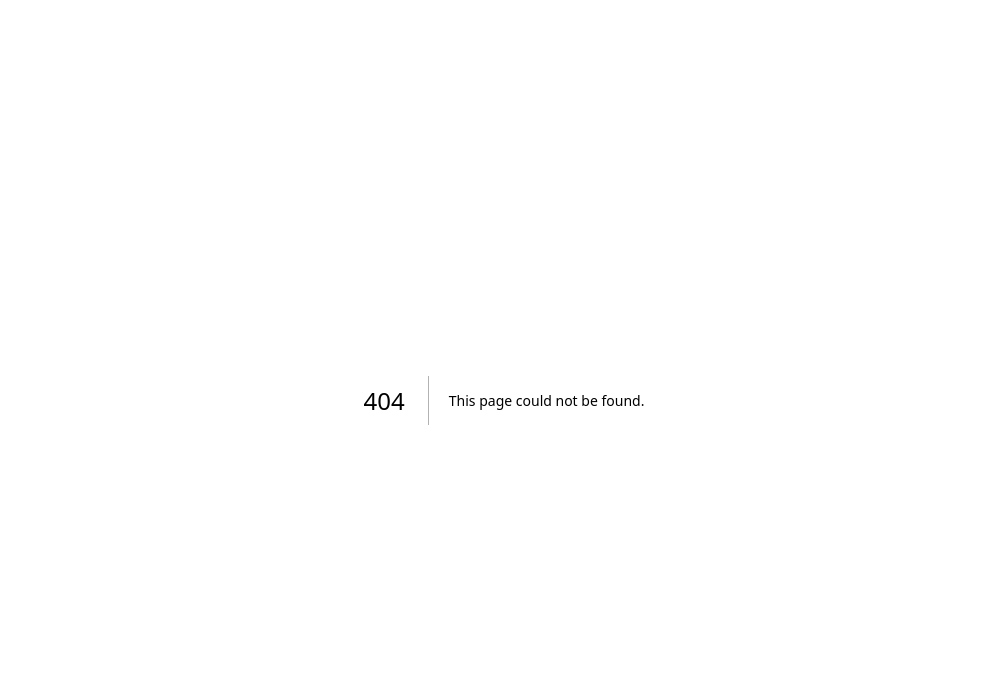
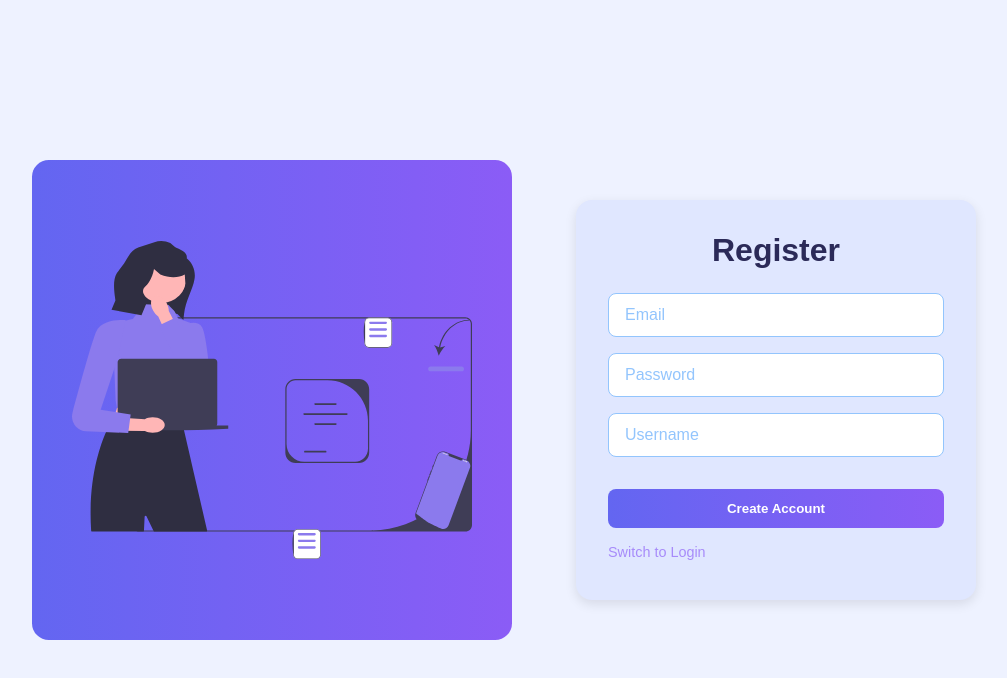
Before and after one commit to Matiaszz/SkillVaultFrontend, a Next.js app: page /auth in a window 1280 px wide. Before the commit this address had no page. Shown: the top 678 px of the page, without its empty margins (136-1143 px from the left). Built offline with nearby package versions, Linux system fonts and the light colour scheme.

Commit message:
feat: authentication basic visual was implemented

```diff
--- a/package.json
+++ b/package.json
@@ -9,6 +9,7 @@
     "lint": "next lint"
   },
   "dependencies": {
+    "framer-motion": "^12.23.3",
     "lucide-react": "^0.525.0",
     "next": "15.3.5",
     "next-themes": "^0.4.6",
--- /dev/null
+++ b/src/app/auth/page.tsx
@@ -0,0 +1,65 @@
+'use client';
+import '@/app/styles/auth/authStyle.scss';
+import '@/app/styles/globals.scss';
+import { useTheme } from '@/app/utils';
+import WorkerSvg from '../../../public/presentation_worker.svg';
+import Image from 'next/image';
+import { useState } from 'react';
+import { AnimatePresence, motion } from 'framer-motion';
+
+export default function Auth() {
+    const theme = useTheme();
+
+    const [endpoint, setEndpoint] = useState<'register' | 'login'>('register');
+    const [prevEndpoint, setPrevEndpoint] = useState<'register' | 'login'>('register');
+
+    const switchFormState = () => {
+        setPrevEndpoint(endpoint);
+        setEndpoint(prev => (prev === 'register' ? 'login' : 'register'));
+    };
+
+    const getDirection = () => {
+        return endpoint === 'register' && prevEndpoint === 'login' ? -1 : 1;
+    };
+
+    const direction = getDirection();
+
+    return (
+        <section className={`section ${theme} gap-30`}>
+            <div className='svg-container'>
+                <Image src={WorkerSvg} alt="Worker" width={400} height={400} />
+            </div>
+
+            <div className='form'>
+                <AnimatePresence mode="wait">
+                    <motion.div
+                        key={endpoint}
+                        initial={{ opacity: 0, x: 25 * direction }}
+                        animate={{ opacity: 1, x: 0 }}
+                        exit={{ opacity: 0, x: -25 * direction }}
+                        transition={{ duration: 0.3 }}
+                    >
+                        <h1>{endpoint === 'register' ? 'Register' : 'Login'}</h1>
+
+                        <form>
+                            <input type="email" placeholder="Email" />
+                            <input type="password" placeholder="Password" />
+
+                            {endpoint === 'register' && (
+                                <input type="text" placeholder="Username" />
+                            )}
+
+                            <button type="submit">
+                                {endpoint === 'register' ? 'Create Account' : 'Login'}
+                            </button>
+                        </form>
+
+                        <button type="button" onClick={switchFormState}>
+                            Switch to {endpoint === 'register' ? 'Login' : 'Register'}
+                        </button>
+                    </motion.div>
+                </AnimatePresence>
+            </div>
+        </section>
+    );
+}
--- a/src/app/page.tsx
+++ b/src/app/page.tsx
@@ -7,13 +7,13 @@ const Home = () => {
 
     return (
         <>
-            <section className={`hero ${theme === 'dark' ? 'hero-dark' : 'hero-light'}`}>
+            <section className={`section ${theme}`}>
                 <h1>Hellow</h1>
             </section>
-            <section className={` hero ${theme !== 'dark' ? 'hero-dark' : 'hero-light'}`} >
+            {/* <section className={` hero ${theme !== 'dark' ? 'hero-dark' : 'hero-light'}`} >
                 <h1>Hellow</h1>
 
-            </section>
+            </section> */}
         </>
 
     );
--- a/src/app/pages/auth/page.tsx
+++ /dev/null
@@ -1 +0,0 @@
-import '@/app/styles/globals.scss';
--- /dev/null
+++ b/src/app/styles/auth/authStyle.scss
@@ -0,0 +1,134 @@
+@use '../_variables' as *;
+@use '../globals.scss' as *;
+
+.gap-30 {
+    display: flex;
+    gap: 4rem;
+    align-items: center;
+    justify-content: center;
+    padding: 2rem;
+
+    @media (max-width: 768px) {
+        flex-direction: column;
+        gap: 2rem;
+    }
+}
+
+.form {
+    background-color: $if-light-gray;
+    padding: 2rem;
+    border-radius: 1rem;
+    box-shadow: 0 4px 12px rgba(0, 0, 0, 0.1);
+    width: 400px;
+    height: 400px;
+
+
+    h1 {
+        font-size: 2rem;
+        margin-bottom: 1.5rem;
+        color: $if-dark-indigo;
+        text-align: center;
+    }
+
+    form {
+        display: flex;
+        flex-direction: column;
+        gap: 1rem;
+
+        input {
+            padding: 0.75rem 1rem;
+            border-radius: 0.5rem;
+            border: 1px solid $if-cyan-light;
+            background-color: white;
+            font-size: 1rem;
+            color: $if-dark-indigo;
+
+            &::placeholder {
+                color: $if-cyan-light;
+            }
+
+            &:focus {
+                outline: none;
+                border-color: $if-dark-indigo;
+                box-shadow: 0 0 0 2px rgba(99, 102, 241, 0.2);
+            }
+        }
+
+        button[type='submit'] {
+            margin-top: 1rem;
+            background: $if-gradient-button;
+            color: white;
+            padding: 0.75rem 1rem;
+            border: none;
+            border-radius: 0.5rem;
+            cursor: pointer;
+            font-weight: 600;
+            transition: background 0.3s;
+
+            &:hover {
+                background: linear-gradient(to right, #4f46e5, #7c3aed);
+            }
+        }
+    }
+
+    button[type='button'] {
+        margin-top: 1rem;
+        background: transparent;
+        border: none;
+        color: $if-electric-purple;
+        font-size: 0.9rem;
+        cursor: pointer;
+        text-align: center;
+
+        &:hover {
+            text-decoration: underline;
+        }
+    }
+}
+
+.section.dark .form {
+    background-color: $if-dark-gray;
+
+    h1 {
+        color: $if-dark-text;
+    }
+
+    form {
+        input {
+            background-color: $if-dark-bg;
+            color: $if-dark-text;
+            border: 1px solid $if-dark-cyan;
+
+            &::placeholder {
+                color: $if-dark-cyan;
+            }
+
+            &:focus {
+                border-color: $if-dark-text;
+                box-shadow: 0 0 0 2px rgba(139, 122, 237, 0.2);
+            }
+        }
+
+        button[type='submit'] {
+            background: $if-gradient-button-dark;
+
+            &:hover {
+                background: linear-gradient(to right, #4338ca, #6d28d9);
+            }
+        }
+    }
+
+    button[type='button'] {
+        color: $if-electric-purple-dark;
+    }
+}
+
+.svg-container {
+    background: $if-gradient-button;
+    padding: 2.5rem;
+    align-items: center;
+    justify-content: center;
+    display: flex;
+    border-radius: 3.5%;
+    user-select: none;
+}
--- a/src/app/styles/globals.scss
+++ b/src/app/styles/globals.scss
@@ -1,3 +1,5 @@
+@use './variables' as *;
+
 :root {
   --background: #ffffff;
   --foreground: #171717;
@@ -14,6 +16,24 @@ html,
 body {
   max-width: 100vw;
   overflow-x: hidden;
+}
+
+.section {
+  width: 100vw;
+  height: 100vh;
+  display: flex;
+  justify-content: center;
+  align-items: center;
+}
+
+.light {
+  background-color: $if-bg-light ;
+  color: $if-text-dark;
+}
+
+.dark {
+  background-color: $if-dark-bg;
+  color: $if-dark-text;
 }
 
 
--- a/src/app/styles/home/home_style.scss
+++ b/src/app/styles/home/home_style.scss
@@ -1,10 +1,6 @@
 @use '../variables' as *;
+@use '../globals.scss' as *;
 
-.hero {
-    width: 100vw;
-    height: 100vh;
-
-}
 
 .hero-light {
     background-color: $if-bg-light ;
```
Also changed, not shown: public/presentation_worker.svg (added), 1 other file (tests, documents, lock files or other folders).
